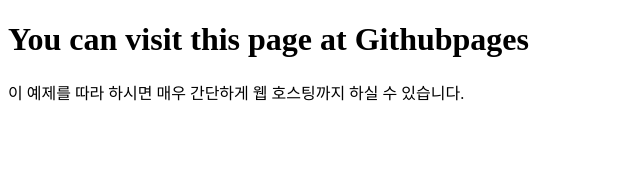
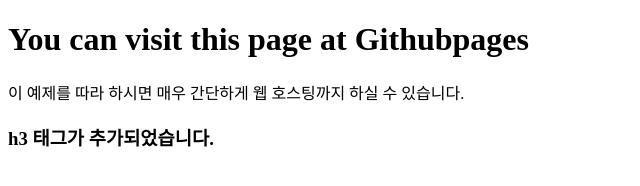
Before and after one commit to yangarong/practice1, a plain HTML site: page index.html in a window 1280 px wide. Shown: the whole page, without its empty margins (0-640 px from the left). Drawn offline with Linux system fonts and the light colour scheme.

Commit message:
index.html에 h3 태그를 ㅠㅜ사하고 필요없는 strong 태그 제거 cat.jpg 파일제거

```diff
--- a/index.html
+++ b/index.html
@@ -7,5 +7,6 @@
 <body>
 	<h1>You can visit this page at <strong>Githubpages</strong></h1>
 	<p>이 예제를 따라 하시면 매우 간단하게 웹 호스팅까지 하실 수 있습니다.</p>
+	<p><h3>h3 태그가 추가되었습니다.</h3></p>
 </body>
 </html>
```
Also changed, not shown: cat.jpg (deleted).
